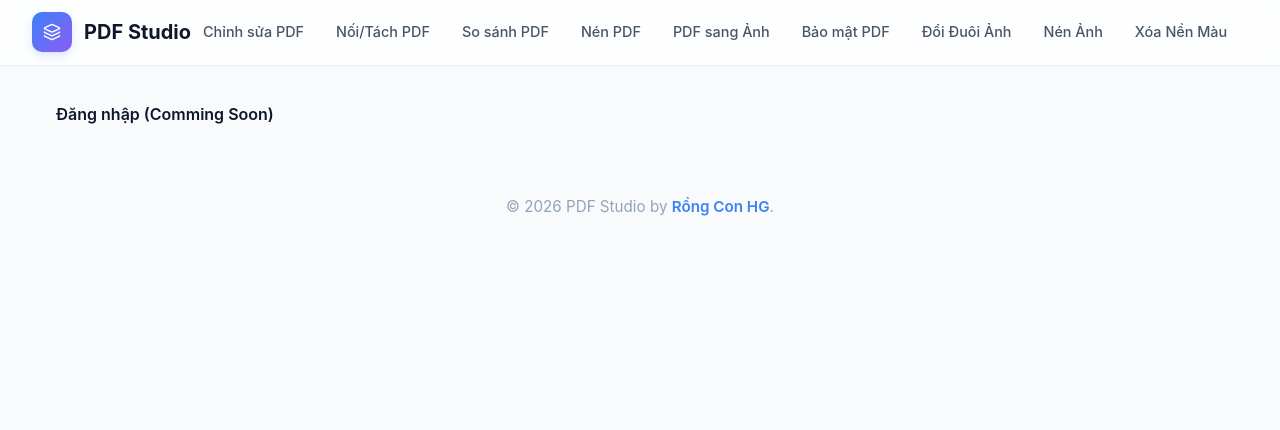
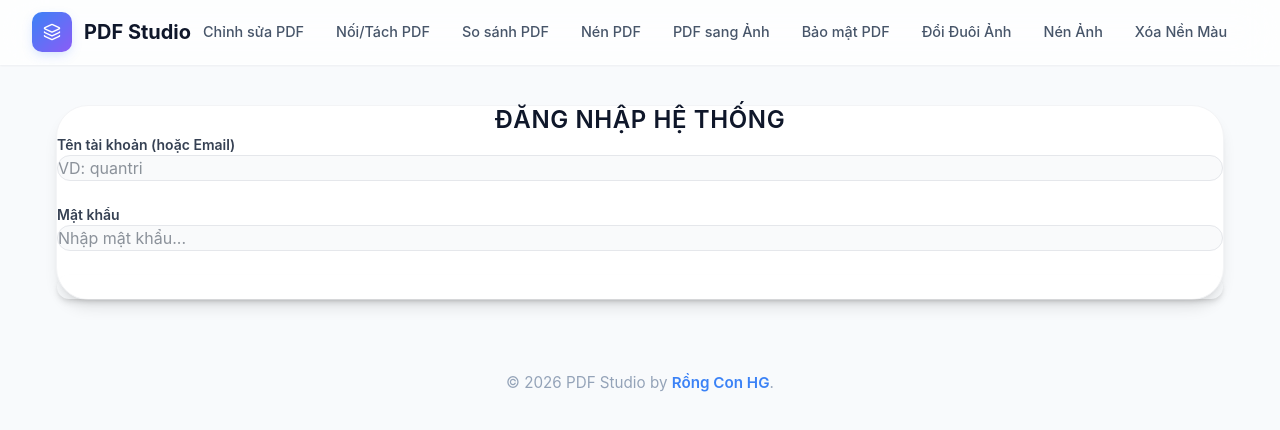
Before and after one commit to rchg2025/pdfstudio, a React (Vite) app: page /login in a window 1280 px wide. Shown: the top 430 px of the page. Built offline with nearby package versions, Linux system fonts and the light colour scheme.

Commit message:
feat: Implement functional Login page, Auth menu in Navbar, and seed script

```diff
--- /dev/null
+++ b/scripts/seed.js
@@ -0,0 +1,26 @@
+import { PrismaClient } from '@prisma/client';
+import bcrypt from 'bcryptjs';
+
+const prisma = new PrismaClient();
+
+async function main() {
+  const email = 'quantri';
+  const password = 'Nsg@2026';
+  const existing = await prisma.user.findUnique({ where: { email } });
+  if (existing) {
+    console.log('User already exists');
+    return;
+  }
+  const salt = await bcrypt.genSalt(10);
+  const passwordHash = await bcrypt.hash(password, salt);
+  const user = await prisma.user.create({
+    data: {
+      email,
+      name: 'Admin',
+      passwordHash,
+      role: 'ADMIN'
+    }
+  });
+  console.log('Created admin:', user.email);
+}
+main().finally(() => prisma.$disconnect());
--- a/src/components/Navbar.tsx
+++ b/src/components/Navbar.tsx
@@ -2,11 +2,13 @@ import { useState } from 'react';
 import { Link, NavLink, useLocation } from 'react-router-dom';
 import { Layers, Menu, X } from 'lucide-react';
 import { useEffect } from 'react';
+import { useAuth } from '../contexts/AuthContext';
 import './Navbar.css';
 
 const Navbar = () => {
   const [isMobileMenuOpen, setIsMobileMenuOpen] = useState(false);
   const location = useLocation();
+  const { user, logout } = useAuth();
 
   // Close mobile menu when route changes
   useEffect(() => {
@@ -42,6 +44,20 @@ const Navbar = () => {
           <NavLink to="/image-compressor" className={({isActive}) => isActive ? "nav-link active" : "nav-link"}>Nén Ảnh</NavLink>
           <NavLink to="/xoa-nen-mau" className={({isActive}) => isActive ? "nav-link active" : "nav-link"}>Xóa Nền Màu</NavLink>
           <NavLink to="/qr-link" className={({isActive}) => isActive ? "nav-link active" : "nav-link"}>QR & Link</NavLink>
+
+          <div className="nav-divider" style={{ borderLeft: '1px solid var(--border)', height: '24px', margin: '0 8px' }}></div>
+
+          <NavLink to="/tao-khung" className={({isActive}) => isActive ? "nav-link active font-medium text-blue-600" : "nav-link font-medium text-blue-600"}>Khung Hình</NavLink>
+
+          {user ? (
+            <>
+              {user.role === 'ADMIN' && <NavLink to="/admin" className={({isActive}) => isActive ? "nav-link active" : "nav-link"}>Quản trị</NavLink>}
+              {!user.role || user.role === 'USER' && <NavLink to="/dashboard" className={({isActive}) => isActive ? "nav-link active" : "nav-link"}>Dashboard</NavLink>}
+              <button onClick={logout} className="nav-link" style={{background: 'none', border: 'none', cursor: 'pointer', textAlign: 'left', fontWeight: 'bold'}}>Đăng xuất</button>
+            </>
+          ) : (
+            <NavLink to="/login" className={({isActive}) => isActive ? "nav-link active font-medium" : "nav-link font-medium"}>Đăng nhập</NavLink>
+          )}
         </nav>
       </div>
     </header>
--- a/src/pages/Login.tsx
+++ b/src/pages/Login.tsx
@@ -1,4 +1,84 @@
+import { useState } from 'react';
+import { useNavigate } from 'react-router-dom';
+import { useAuth } from '../contexts/AuthContext';
 
 export default function Login() {
-  return <div className="container mx-auto p-8"><h1>Đăng nhập (Comming Soon)</h1></div>;
+  const [email, setEmail] = useState('');
+  const [password, setPassword] = useState('');
+  const [error, setError] = useState('');
+  const [loading, setLoading] = useState(false);
+  const { login } = useAuth();
+  const navigate = useNavigate();
+
+  const handleSubmit = async (e: React.FormEvent) => {
+    e.preventDefault();
+    setError('');
+    setLoading(true);
+    try {
+      const res = await fetch('/api/auth/login', {
+        method: 'POST',
+        headers: { 'Content-Type': 'application/json' },
+        body: JSON.stringify({ email, password })
+      });
+      const data = await res.json();
+      if (!res.ok) throw new Error(data.message || 'Đăng nhập thất bại');
+
+      login(data.token, data.user);
+      if (data.user.role === 'ADMIN') {
+        navigate('/admin');
+      } else {
+        navigate('/dashboard');
+      }
+    } catch (err: any) {
+      setError(err.message);
+    } finally {
+      setLoading(false);
+    }
+  };
+
+  return (
+    <div className="container mx-auto p-4 max-w-md py-20">
+      <div className="bg-white p-8 rounded-2xl shadow-lg border border-gray-100">
+        <h1 className="text-2xl font-bold text-center mb-8 text-gray-800 uppercase tracking-wide">Đăng Nhập Hệ Thống</h1>
+
+        {error && (
+          <div className="bg-red-50 text-red-600 p-4 rounded-xl mb-6 text-sm border border-red-100 font-medium">
+            {error}
+          </div>
+        )}
+
+        <form onSubmit={handleSubmit} className="flex flex-col gap-6">
+          <div>
+            <label className="block text-sm font-semibold text-gray-700 mb-2">Tên tài khoản (hoặc Email)</label>
+            <input
+              type="text"
+              value={email}
+              onChange={e => setEmail(e.target.value)}
+              className="w-full px-5 py-3 rounded-xl border border-gray-200 focus:outline-none focus:ring-2 focus:ring-blue-500 focus:border-transparent transition-all bg-gray-50 text-gray-800"
+              required
+              placeholder="VD: quantri"
+            />
+          </div>
+          <div>
+            <label className="block text-sm font-semibold text-gray-700 mb-2">Mật khẩu</label>
+            <input
+              type="password"
+              value={password}
+              onChange={e => setPassword(e.target.value)}
+              className="w-full px-5 py-3 rounded-xl border border-gray-200 focus:outline-none focus:ring-2 focus:ring-blue-500 focus:border-transparent transition-all bg-gray-50 text-gray-800"
+              required
+              placeholder="Nhập mật khẩu..."
+            />
+          </div>
+          <button
+            type="submit"
+            disabled={loading}
+            className="w-full bg-blue-600 text-white py-3.5 rounded-xl font-bold mt-2 hover:bg-blue-700 transition-colors shadow-md disabled:bg-blue-400"
+          >
+            {loading ? 'Đang xử lý...' : 'Đăng Nhập'}
+          </button>
+        </form>
+      </div>
+    </div>
+  );
 }
```
